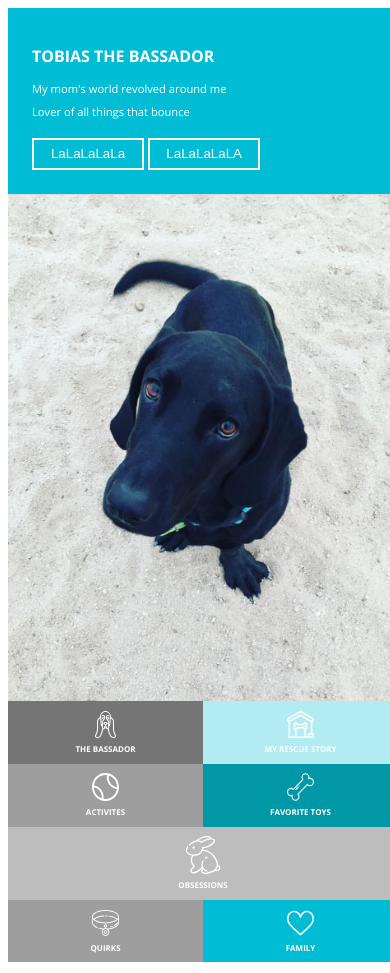
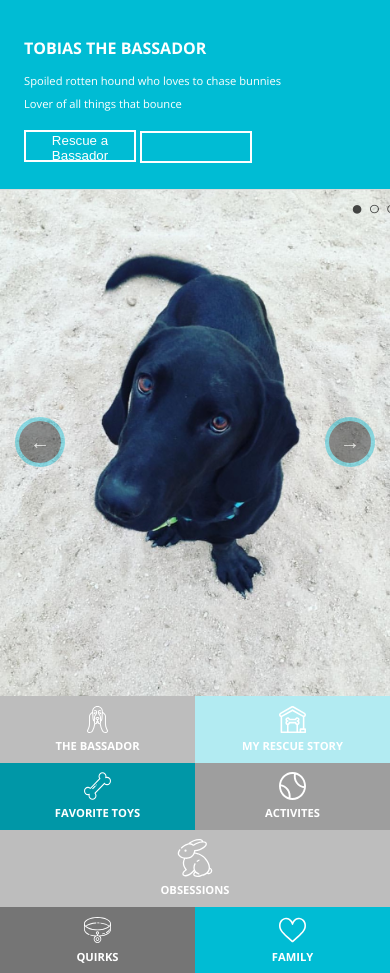
Before and after one commit to kayleenovak/kb-comp-challenge-1, a plain HTML site: page index.html in a window 390 px wide. Drawn offline with nearby package versions, Linux system fonts and the light colour scheme.

Commit message:
Begin positioning content

```diff
--- a/index.html
+++ b/index.html
@@ -9,18 +9,22 @@
 <body>
   <article class="info-section">
     <h1>TOBIAS THE BASSADOR</h1>
-    <p>My mom's world revolved around me</p>
+    <p>Spoiled rotten hound who loves to chase bunnies</p>
     <p>Lover of all things that bounce</p>
     <form>
-      <button>LaLaLaLaLa</button>
-      <button>LaLaLaLaLA</button>
+      <button class="info-btn">Rescue a Bassador</button>
+      <button class="info-btn"></button>
     </form>
   </article>
   <section class="the-bassador">
     <img src="images/basset-hound.svg" class="basset-hound">
     <h6>THE BASSADOR</h6>
   </section>
-  <section class="photo-area"><img src="images/image.jpg" class="tobias-picture">
+  <section class="photo-area">
+    <img src="images/image.jpg" class="tobias-picture">
+      <button class="left-photo-scroll-btn">←</button>
+      <button class="right-photo-scroll-btn">→</button>
+    <p class="photo-scroll-dots">● ○ ○</p>
   </section>
   <section class="my-rescue-story">
     <img src="images/dog-house.svg" class="basset-hound">
@@ -29,21 +33,22 @@
   <section class="activities">
     <img src="images/ball.svg" class="basset-hound">
     <h6>ACTIVITES</h6>
-    </section>
+  </section>
   <section class="favorite-toys">
     <img src="images/bone.svg" class="basset-hound">
     <h6>FAVORITE TOYS</h6>
-    </section>
+  </section>
   <section class="quirks">
     <img src="images/collar.svg" class="basset-hound">
     <h6>QUIRKS</h6>
-    </section>
+  </section>
   <section class="family">
     <img src="images/like.svg" class="basset-hound">
     <h6>FAMILY</h6>
-    </section>
-  <section class="obsessions">    <img src="images/easter-bunny.svg" class="basset-hound obsessions-icon">
+  </section>
+  <section class="obsessions">
+    <img src="images/easter-bunny.svg" class="basset-hound obsessions-icon">
     <h6>OBSESSIONS</h6>
-    </section>
+  </section>
 </body>
 </html>
--- a/style.css
+++ b/style.css
@@ -8,11 +8,12 @@ body {
   height: 100vh;
   grid-template-areas: "info-section    info-section  the-bassador  photo-area"
                        "my-rescue-story activities    favorite-toys photo-area"
-                       "quirks          family        obsessions     photo-area";
+                       "quirks          family        obsessions    photo-area";
   grid-template-columns: repeat(3, 1fr) 2fr;
   grid-template-rows: repeat(3, 1fr);
   color: white;
   font-family: 'Open Sans', sans-serif;
+  margin: 0;
 }
 
 .info-section {
@@ -39,7 +40,7 @@ form {
   margin-top: 1.2rem;
 }
 
-button {
+.info-btn {
   border: 2px solid white;
   height: 2rem;
   width: 7rem;
@@ -47,15 +48,58 @@ button {
   color: white;
 }
 
+.photo-area {
+  position: relative;
+}
+
+
+.left-photo-scroll-btn {
+  color: white;
+  border: 4px solid #00BCD4;
+  text-align: center;
+  font-size: 20px;
+  background-color: black;
+  opacity: .4;
+  width: 50px;
+  height: 50px;
+  border-radius: 25px;
+  margin: 0;
+  position: absolute;
+  left: 15px;
+}
+
+.right-photo-scroll-btn {
+  color: white;
+  border: 4px solid #00BCD4;
+  text-align: center;
+  font-size: 20px;
+  background-color: black;
+  opacity: .4;
+  width: 50px;
+  height: 50px;
+  border-radius: 25px;
+  position: absolute;
+  margin: 0;
+  right: 15px;
+}
+
+.photo-scroll-dots {
+  color: black;
+  position: absolute;
+  font-size: 20px;
+  opacity: .7;
+  left: 95%;
+  top: 3%;
+}
 
 
 .the-bassador {
   grid-area: the-bassador;
-  background-color: #757575;
+  background-color: #BDBDBD;
 }
 
 .basset-hound {
-  width: 30%;
+  width: 20%;
 }
 
 h6 {
@@ -81,7 +125,7 @@ h6 {
 
 .quirks {
   grid-area: quirks;
-  background-color: #9E9E9E;
+  background-color: #757575;
 }
 
 .family {
@@ -96,6 +140,7 @@ h6 {
 
 .photo-area {
   grid-area: photo-area;
+  position: relative;
 }
 
 .tobias-picture {
@@ -110,10 +155,33 @@ h6 {
   display: grid;
   grid-template-areas: "info-section     info-section  the-bassador  the-bassador"
                        "my-rescue-story  activities    photo-area    photo-area"
-                       "favorite-toys    family        photo-area    photo-area"
-                       "obsessions       quirks        photo-area    photo-area";
+                       "obsessions       favorite-toys photo-area    photo-area"
+                       "family           quirks        photo-area    photo-area";
   grid-template-columns: repeat(4, 1fr);
   grid-template-rows: repeat(4, 1fr);
+  margin: 0;
+  }
+
+.photo-area {
+  position: relative;
+}
+
+.left-photo-scroll-btn {
+position: absolute;
+margin: 0;
+left: 15px;
+}
+
+.right-photo-scroll-btn {
+  position: absolute;
+  margin: 0;
+  right: 15px;
+}
+
+.photo-scroll-dots {
+  position: absolute;
+  top: 33%;
+  left: 94%;
 }
 }
   @media screen and (max-width: 675px) {
@@ -122,11 +190,12 @@ h6 {
   grid-template-areas: "info-section    info-section"
                        "photo-area      photo-area"
                        "the-bassador    my-rescue-story"
-                       "activities      favorite-toys"
+                       "favorite-toys   activities"
                        "obsessions      obsessions"
                        "quirks          family";
   grid-template-columns: repeat(2, 1fr);
-  grid-template-rows: 2fr 3fr repeat(4, 1fr);
+  grid-template-rows: 1fr 3fr repeat(4, 1fr);
+  margin: 0;
   }
 
 h1 {
@@ -138,7 +207,7 @@ h6 {
 }
 
 h6 {
-    font-size: .5rem;
+    font-size: .7rem;
     margin: 0 0 .3rem 0;
 }
 
@@ -151,6 +220,31 @@ h6 {
   width: 100%;
   overflow: hidden;
   object-fit: cover;
+}
+
+.photo-area {
+  position: relative;
+}
+
+.left-photo-scroll-btn {
+  position: absolute;
+  left: 15px;
+  margin: 0;
+}
+
+.right-photo-scroll-btn {
+  position: absolute;
+  margin: 0;
+  right: 15px;
+}
+
+.photo-scroll-dots {
+  width: 50px;
+  position: absolute;
+  margin: 0;
+  top: 5px;
+  left: 90%;
+
 }
 
 .basset-hound {
```
Lines whose indentation alone changed are shown as unchanged.
